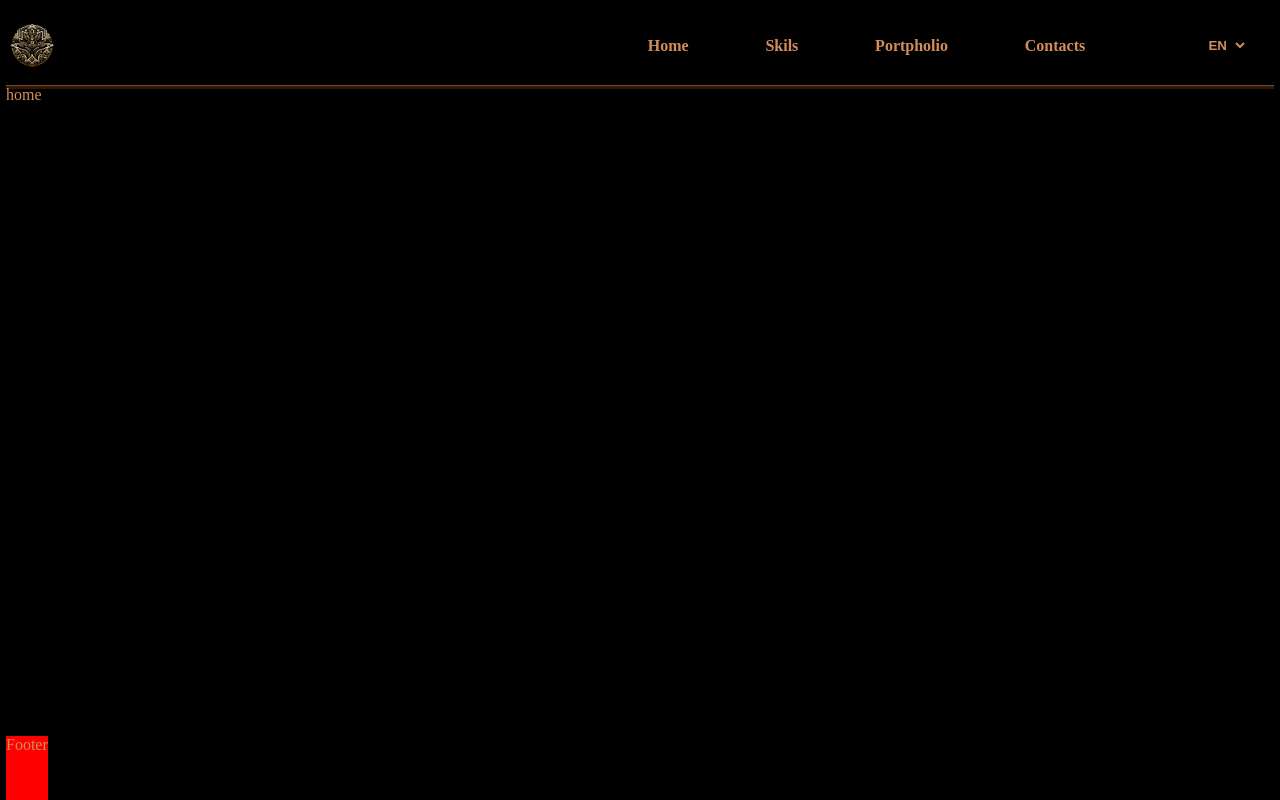
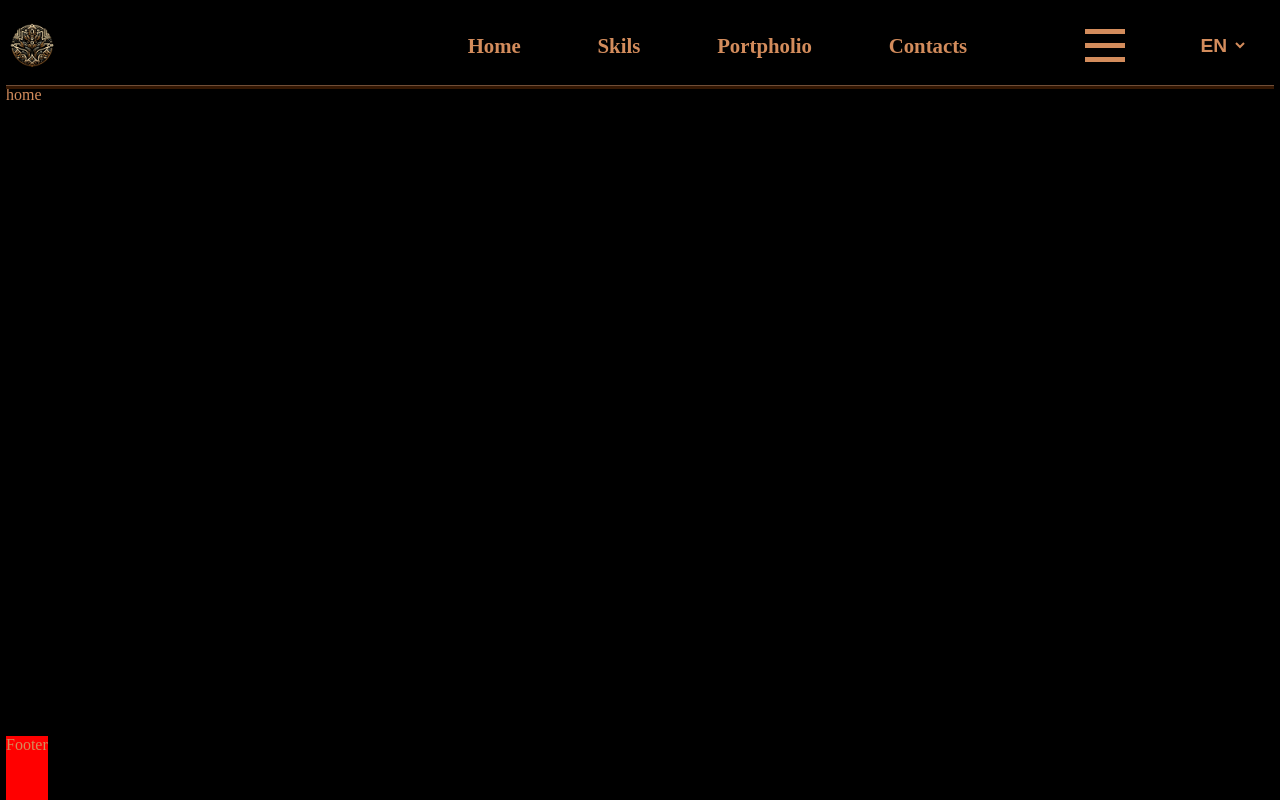
Before and after one commit to rh-pr/ruslana, a React (Create React App) app: page / in a window 1280 px wide. Built offline with nearby package versions, Linux system fonts and the light colour scheme.

Commit message:
created menu btn

```diff
--- a/src/App.scss
+++ b/src/App.scss
@@ -20,12 +20,19 @@ $primary_color: #d38c5c;
     }
 }
 
+%menu-btn {
+    width: 40px;
+    height: 5px;
+    background-color: $primary_color;
+}
+
 .main {
     width: 100%;
     min-height: 100vh;
     padding: 6px;
 
     .nav {
+        position: relative;
         display: flex;
         justify-content: space-between;
         align-items: center;
@@ -64,11 +71,11 @@ $primary_color: #d38c5c;
 
             .navigation {
                 padding-right: 8vw;
+                font-size: 1.3em;
 
                 ul {
                     display: flex;
                     gap: 4vw;
-
 
                     li {
                         padding: 1vw;
@@ -80,7 +87,7 @@ $primary_color: #d38c5c;
                         &:hover {
 
                             box-shadow: 0 0 25px rgb(236, 174, 93, 0.5);
-                            font-size: 1.5em;
+                            font-size: 1.5rem;
                         }
                     }
 
@@ -95,11 +102,62 @@ $primary_color: #d38c5c;
                     font-weight: bold;
                     padding: 4px;
                     border: none;
+                    font-size: 1.2em;
 
                     &:hover {
                         box-shadow: 0 0 25px rgb(236, 174, 93, 0.5);
                     }
                 }
+            }
+
+            .nav-btn {
+                margin-right: 5vw;
+                padding: 3px;
+                height: 26px;
+                display: flex;
+                align-items: center;
+
+                .icon-btn {
+                    @extend %menu-btn;
+                    position: relative;
+
+                    &:before {
+                        @extend %menu-btn;
+                        content: "";
+                        position: absolute;
+                        top: 14px;
+                        transition-duration: 0.5s;
+                    }
+
+                    &:after {
+                        @extend %menu-btn;
+                        content: "";
+                        position: absolute;
+                        top: -14px;
+                        transition-duration: 0.5s;
+                    }
+                }
+
+                .active {
+                    background-color: transparent;
+                    rotate: 0deg;
+
+
+
+
+                    &:before {
+                        rotate: 45deg;
+                        top: 0;
+                        transition-duration: 0.5s;
+                    }
+
+                    &:after {
+                        rotate: -45deg;
+                        top: 0;
+                        transition-duration: 0.5s;
+                    }
+                }
+
             }
         }
 
--- /dev/null
+++ b/src/components/buttons/NavBtn.jsx
@@ -0,0 +1,17 @@
+import React, { useState } from 'react'
+
+function NavBtn() {
+  const [activeBtn, setActiveBtn] = useState(false)
+
+  const checkActivity = () => {
+    setActiveBtn(activeBtn => !activeBtn)
+  }
+
+  return (
+    <div className='nav-btn' onClick={() => checkActivity()}>
+      <div className={`icon-btn ${activeBtn ? 'active' : ''}`}></div>
+    </div>
+  )
+}
+
+export default NavBtn
--- a/src/components/laylout/Nav.jsx
+++ b/src/components/laylout/Nav.jsx
@@ -2,6 +2,7 @@ import React from 'react'
 import Logo from '../common/Logo';
 import Navigation from '../common/Navigation';
 import LanguageSwitch from '../common/LanguageSwitch';
+import NavBtn from '../buttons/NavBtn';
 
 function Nav() {
     return (
@@ -9,6 +10,7 @@ function Nav() {
         <Logo />
         <div className='nav-content'>
           <Navigation />
+          <NavBtn />
           <LanguageSwitch />
         </div>
 
```
Also changed, not shown: src/assets/images/NavBtn.jsx (deleted, +0 -9 lines).
